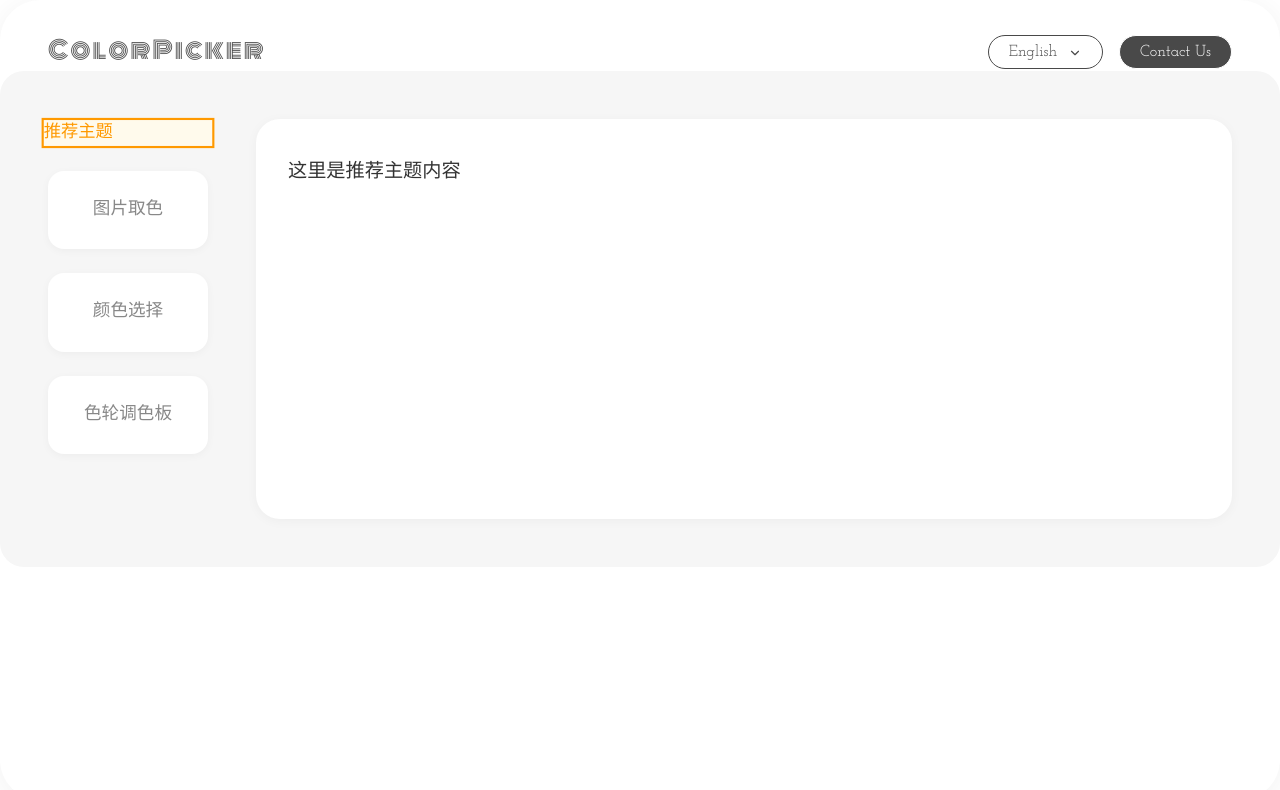
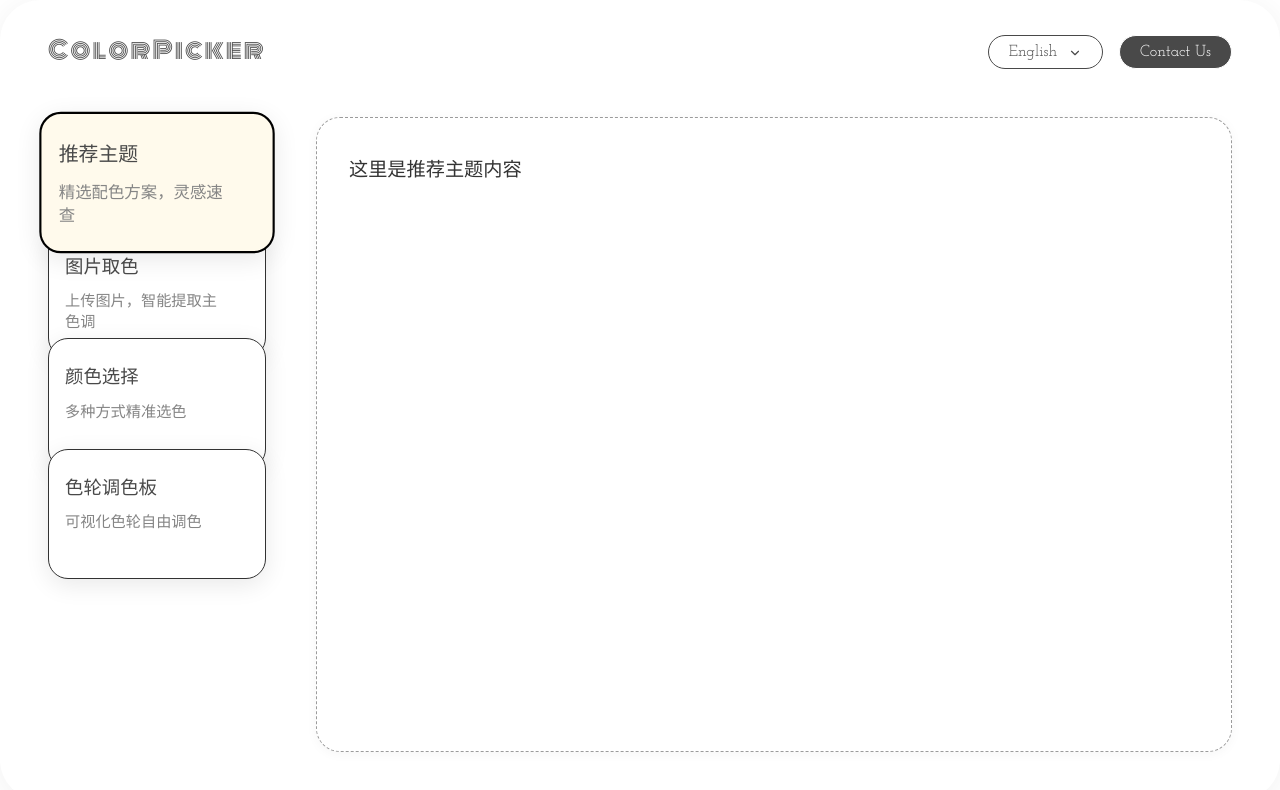
Before and after one commit to FreedomSnow/color_picker, a React (Vite) app: page / in a window 1280 px wide. Shown: the top 790 px of the page. Built offline with nearby package versions, Linux system fonts and the light colour scheme.

Commit message:
调整样式

```diff
--- a/src/App.jsx
+++ b/src/App.jsx
@@ -3,7 +3,12 @@ import { useState } from "react";
 
 function App() {
   const [selectedTab, setSelectedTab] = useState(0);
-
+  const tabList = [
+    { title: '推荐主题', desc: '精选配色方案，灵感速查' },
+    { title: '图片取色', desc: '上传图片，智能提取主色调' },
+    { title: '颜色选择', desc: '多种方式精准选色' },
+    { title: '色轮调色板', desc: '可视化色轮自由调色' },
+  ];
   return (
     <div className={styles.container}>
       <div className={styles.content}>
@@ -21,13 +26,14 @@ function App() {
         {/* 主体内容 */}
         <div className={styles.mainContent}>
           <div className={styles.verticalTabs}>
-            {['推荐主题', '图片取色', '颜色选择', '色轮调色板'].map((tab, idx) => (
+            {tabList.map((tab, idx) => (
               <div
-                key={tab}
+                key={tab.title}
                 className={selectedTab === idx ? styles.tabCardActive : styles.tabCard}
                 onClick={() => setSelectedTab(idx)}
               >
-                {tab}
+                <div className={styles.tabCardTitle}>{tab.title}</div>
+                <div className={styles.tabCardDesc}>{tab.desc}</div>
               </div>
             ))}
           </div>
--- a/src/App.module.css
+++ b/src/App.module.css
@@ -14,6 +14,8 @@
   padding: 0;
   align-items: center;
   justify-content: center;
+  /* 禁止滚动 */
+  overscroll-behavior: none;
 }
 body {
   background: white;
@@ -90,36 +92,60 @@ body {
 .verticalTabs {
   display: flex;
   flex-direction: column;
-  gap: 24px;
-  min-width: 160px;
+  gap: 0;
+  min-width: 220px;
   margin-right: 48px;
+  position: relative;
 }
-.tabCard {
-  background: #fff;
-  border-radius: 16px;
-  box-shadow: 0 2px 8px rgba(0,0,0,0.04);
-  padding: 24px 16px;
-  font-size: 1.1rem;
+.tabCard, .tabCardActive {
+  border-radius: 20px;
+  box-shadow: 0 6px 24px rgba(0,0,0,0.09);
+  padding: 26px 36px 16px 16px;
+  font-size: 1.22rem;
   color: #888;
   cursor: pointer;
-  transition: all 0.2s;
-  border: 2px solid transparent;
-  text-align: center;
+  border: 1px solid rgb(50,50,50);
+  text-align: left;
+  background: #fff;
+  margin-top: -20px;
+  position: relative;
+  z-index: 0;
+  min-height: 0;
+  display: flex;
+  flex-direction: column;
+  box-sizing: border-box;
+  width: 17vw;
+  aspect-ratio: 1 / 0.6;
+  max-width: 320px;
+  min-width: 180px;
+  overflow: hidden;
+}
+.tabCard:first-child, .tabCardActive:first-child {
+  margin-top: 0;
+}
+.tabCardActive {
+  background: #fffaec;
+  color: black;
+  border: 2px solid black;
+  font-weight: bold;
+  transform: scale(1.08);
+  z-index: 2;
 }
 .tabCard:hover {
   color: #222;
-  border-color: #ff9900;
-}
-.tabCardActive {
-  background: #fffaec;
-  color: #ff9900;
-  border: 2px solid #ff9900;
-  font-weight: bold;
-  transform: scale(1.08);
+  border-color: black;
   z-index: 1;
 }
-.tabCard, .tabCardActive {
-  transition: all 0.2s cubic-bezier(0.4,0,0.2,1);
+.tabCardTitle {
+  font-size: 1.15rem;
+  font-weight: bold;
+  margin-bottom: 10px;
+  color: rgb(73,73,73);
+}
+.tabCardDesc {
+  font-size: 0.95rem;
+  color: rgb(133,133,133);
+  line-height: 1.4;
 }
 .tabContent {
   flex: 1;
@@ -132,15 +158,27 @@ body {
   align-items: flex-start;
   font-size: 1.2rem;
   color: #333;
+  height: 100%;
+  min-height: 0;
+  overflow-y: hidden;
+  overflow-x: auto;
+  box-sizing: border-box;
+  border: 1px dashed rgb(155,155,155);
 }
 .mainContent {
   display: flex;
   flex-direction: row;
   align-items: flex-start;
-  background: rgb(246,246,246);
+  /* background: rgb(246,246,246); */
   border-radius: 24px;
-  padding: 48px 48px 48px 48px;
+  margin: 26px 0px 0 0px;
+  padding: 20px 48px 48px 48px;
   gap: 0;
+  /* 新增：高度撑满底部 */
+  flex: 1 1 auto;
+  min-height: 0;
+  height: calc(100vh - 120px); /* 120px 预留顶部导航高度，可根据实际调整 */
+  box-sizing: border-box;
 }
 .left {
   max-width: 40%;
```
